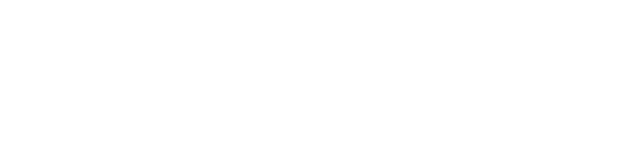
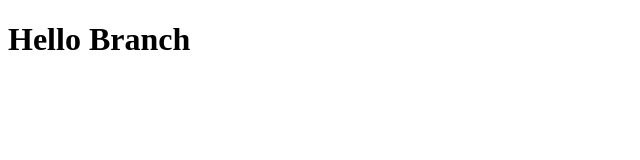
Before and after one commit to sithalek-design/test, a plain HTML site: page index.html in a window 1280 px wide. Shown: the whole page, without its empty margins (0-640 px from the left). Drawn offline with Linux system fonts and the light colour scheme.

Commit message:
edit index

```diff
--- a/index.html
+++ b/index.html
@@ -6,6 +6,6 @@
     <title>Testing</title>
 </head>
 <body>
-
+    <H1>Hello Branch</H1>
 </body>
 </html>
```
